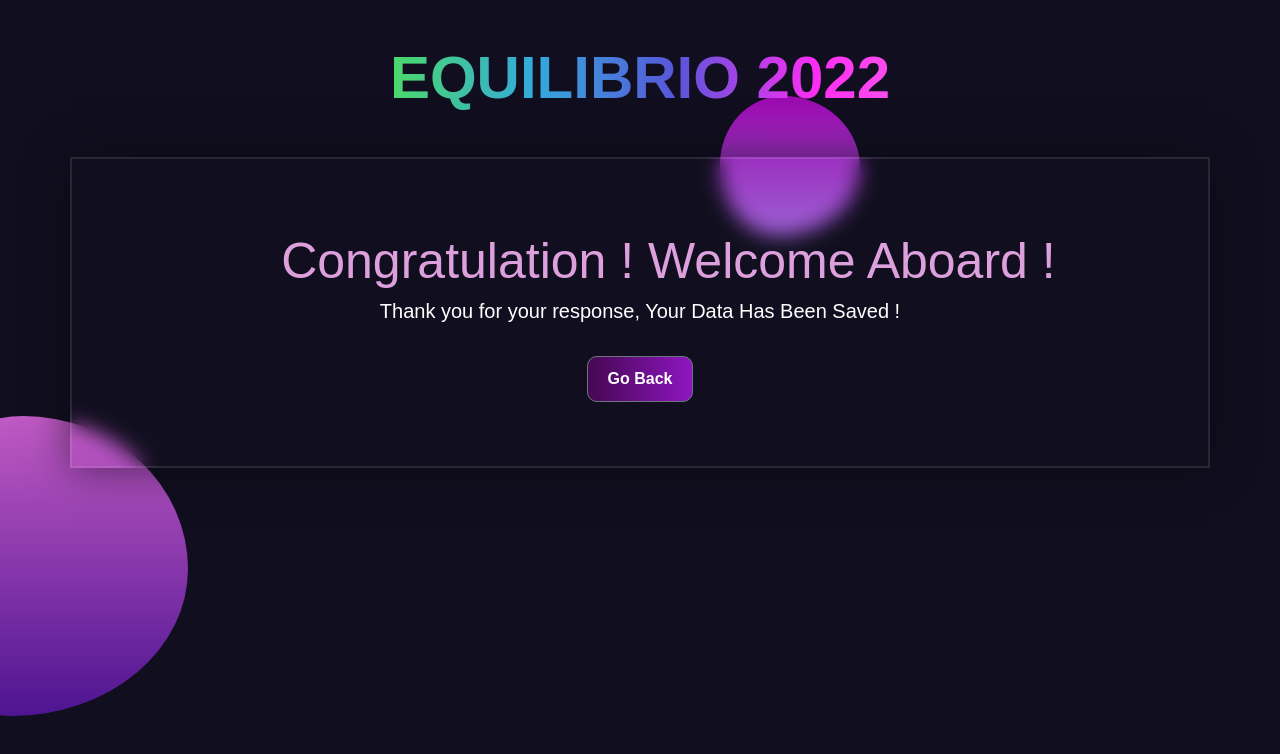
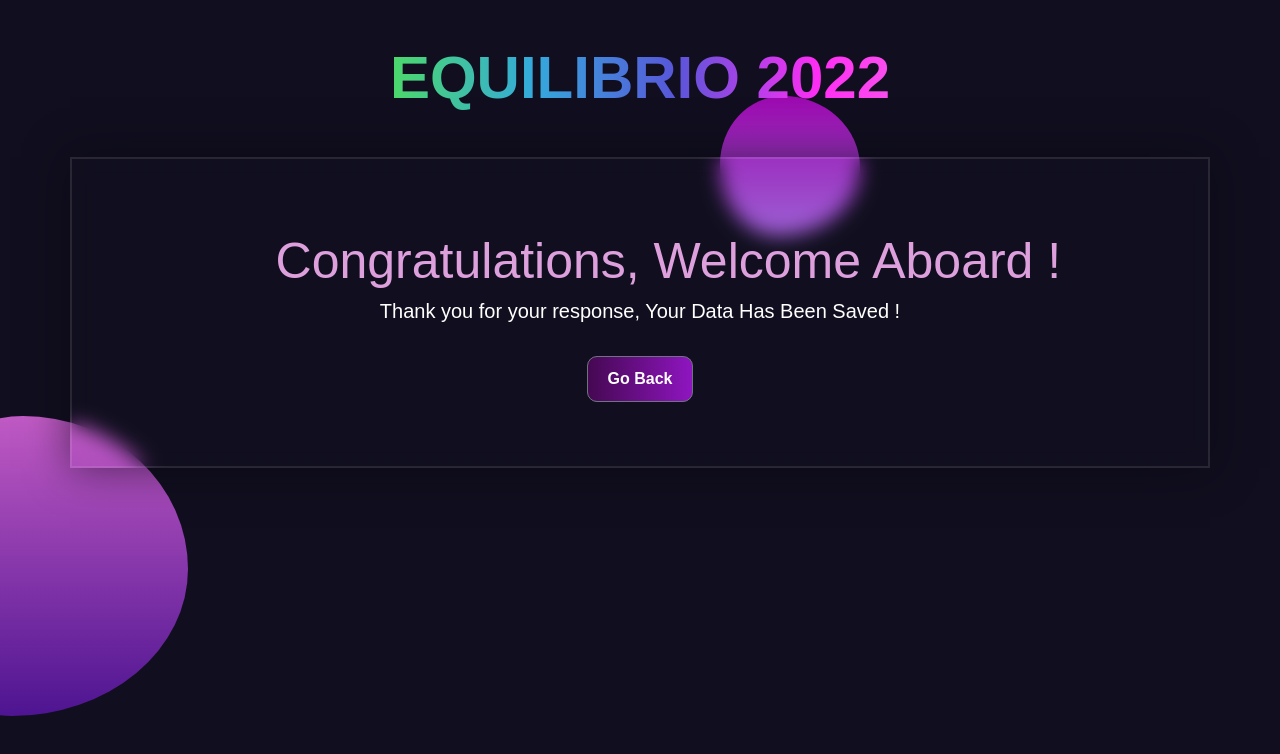
Before and after one commit to ayush78781/Equilibrio-Speakers, a website: page public/message.html in a window 1280 px wide. Drawn offline with nearby package versions, Linux system fonts and the light colour scheme.

Commit message:
text change

```diff
--- a/public/message.html
+++ b/public/message.html
@@ -25,7 +25,7 @@
 
     <div class="container speaker-box align-items-center " style="padding-bottom: 5%;">
         <div class="div-6" style="float:none;text-align: center;">
-            <h2 class="h2">Congratulation ! Welcome Aboard !</h2>
+            <h2 class="h2">Congratulations, Welcome Aboard !</h2>
         </div>
         <h5 style="color: white;">Thank you for your response, Your Data Has Been Saved !</h5>
 
```
